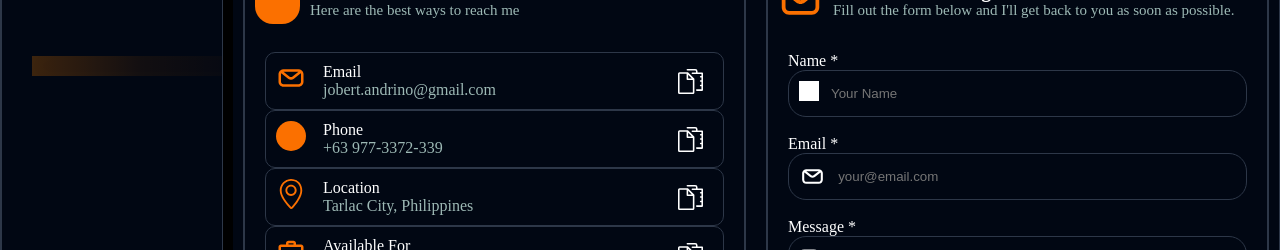
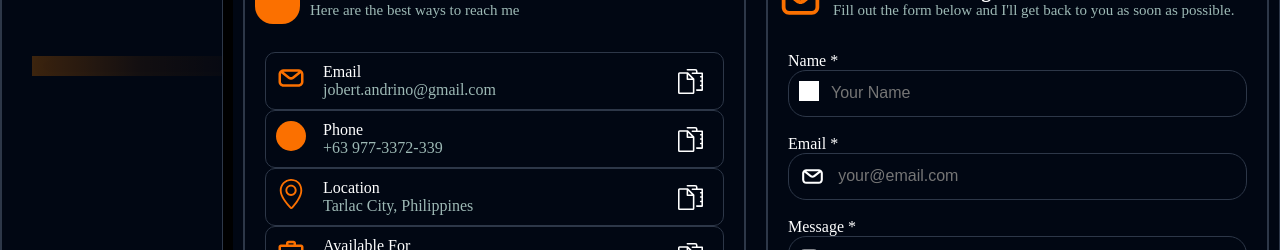
Before and after one commit to ininital-Dtech/my-portfolio, a React (Vite) app: page / in a window 1280 px wide. Both pictures are taken after a click on the item "Contact". Shown: the part 284-534 px from the top of the page. Built offline with nearby package versions, Linux system fonts and the light colour scheme; grey boxes are pictures that could not be loaded.

Commit message:
input for cp is now fix

```diff
--- a/src/App.css
+++ b/src/App.css
@@ -1687,8 +1687,8 @@ align-items: center;
   padding: 10px;
   border-radius: 18px;
   gap: 10px;
-  height: 25px;
-  background-color: #010713;
+  background-color: #010713;
+  min-height: 25px;
 
 }
 label{
@@ -1698,6 +1698,8 @@ label{
 .contact-input{
   border: none;
   width: 100%;
+  font-size: 16px;
+  line-height: 1.4;
 }
 .contact-logo-message{
   width: 20px;
```
